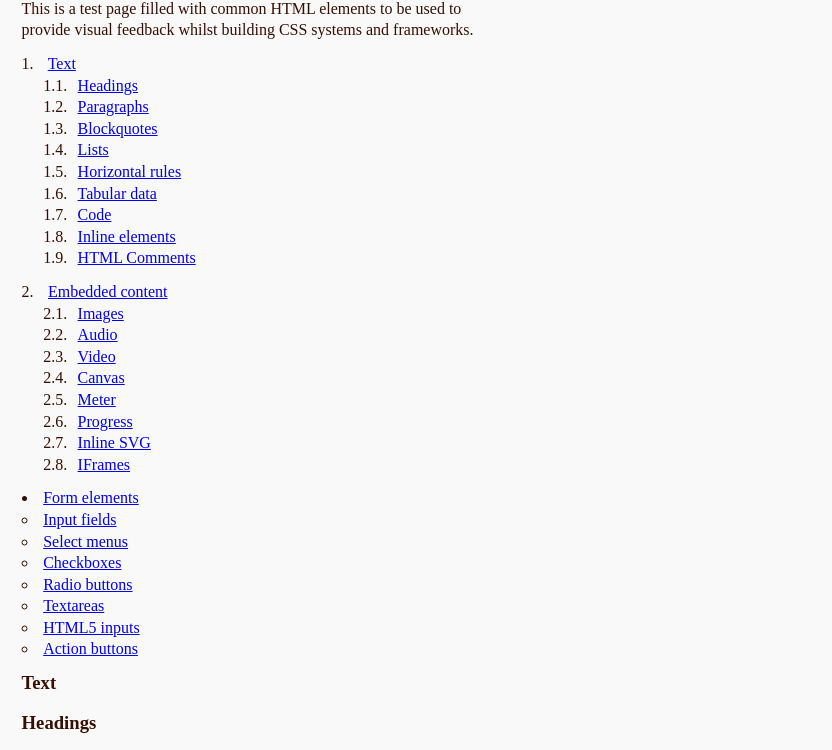
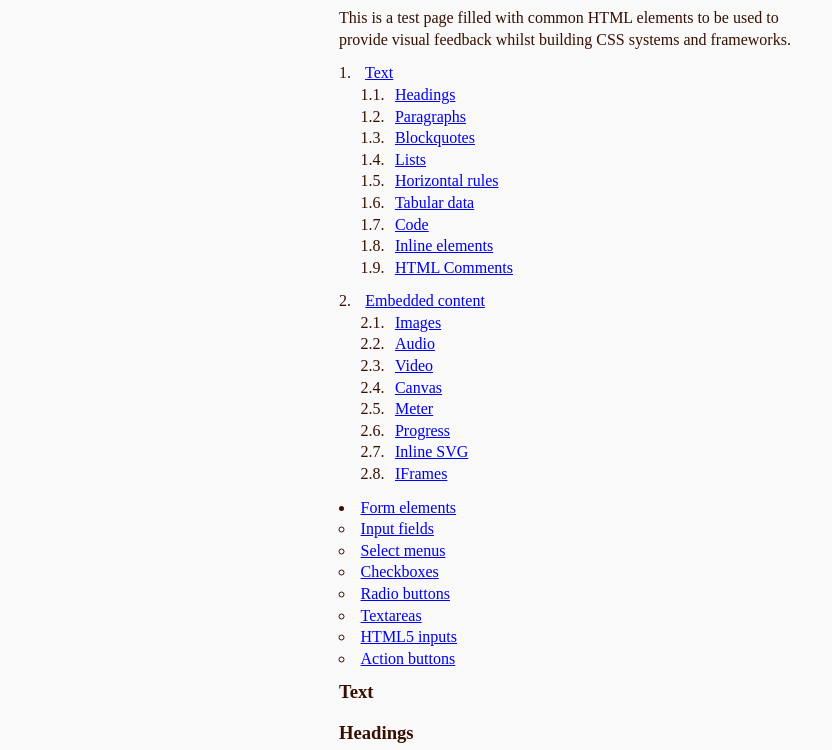
Before and after one commit to crislin2046/goldenfont.css, a plain HTML site: page index.html in a window 1280 px wide. Shown: the part 64-814 px from the top of the page, without its empty margins (0-832 px from the left). Drawn offline with Linux system fonts and the light colour scheme.

Commit message:
Update goldenfont.css

```diff
--- a/goldenfont.css
+++ b/goldenfont.css
@@ -8,8 +8,13 @@
   color: rgb(55,15,0);
 }
 
+:root {
+  margin: 1.35em;
+}
+
 body {
-  margin: 1.35em;
+  display: table;
+  margin: 0 auto;
 }
 
 :root, body {
```
